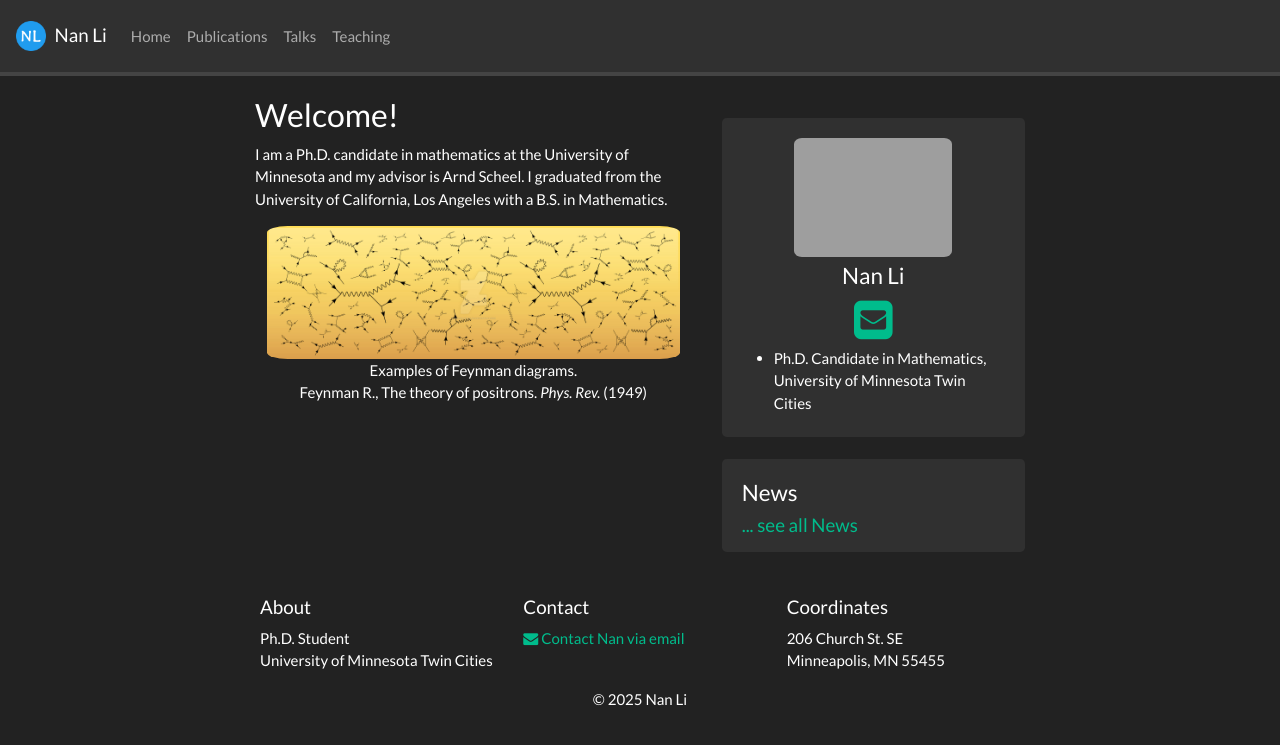
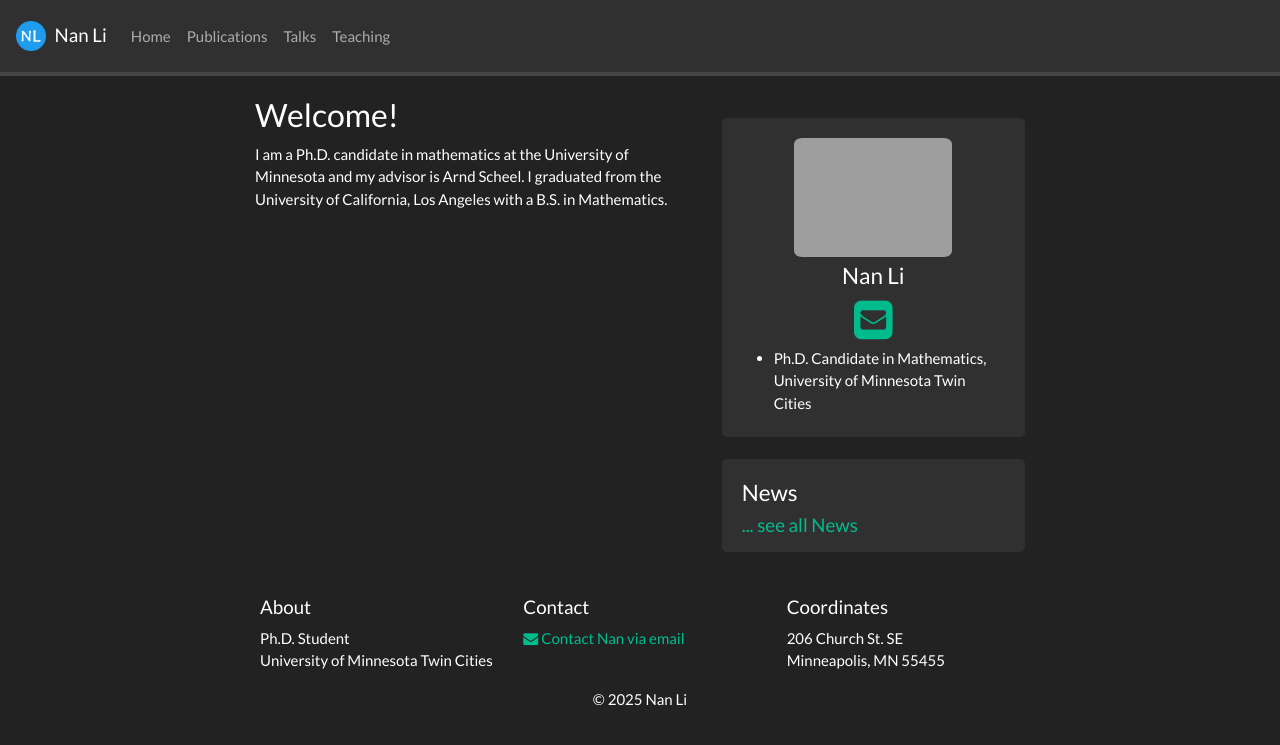
Before and after one commit to eigennan/eigennan.github.io, a Jekyll site: the page built from _pages/home.md, in a window 1280 px wide. Shown: the top 745 px of the page. Built offline with Jekyll 4.4.1, drawn with Linux system fonts in a browser that asks for light colours; nearby versions of some CDN libraries; a style sheet for code colours, icons or effects is not loaded.

Commit message:
Update home.md

```diff
--- a/_pages/home.md
+++ b/_pages/home.md
@@ -9,13 +9,13 @@ permalink: /
 
 I am a Ph.D. candidate in mathematics at the University of Minnesota and my advisor is Arnd Scheel. I graduated from the University of California, Los Angeles with a B.S. in Mathematics.
 
-<div class="container">
-<div class="row">
-<center>
-<img src="{{ site.url }}{{ site.baseurl }}/images/banner.jpg" width="100%"/><br/>
-Examples of Feynman diagrams. <br/>
-Feynman R., The theory of positrons. <i>Phys. Rev.</i> (1949)
-</center>
-</div>
-</div>
-<br/>
+[//]: #<div class="container">
+[//]: #<div class="row">
+[//]: #<center>
+[//]: #<img src="{{ site.url }}{{ site.baseurl }}/images/banner.jpg" width="100%"/><br/>
+[//]: #Examples of Feynman diagrams. <br/>
+[//]: #Feynman R., The theory of positrons. <i>Phys. Rev.</i> (1949)
+[//]: #</center>
+[//]: #</div>
+[//]: #</div>
+[//]: #<br/>
```
